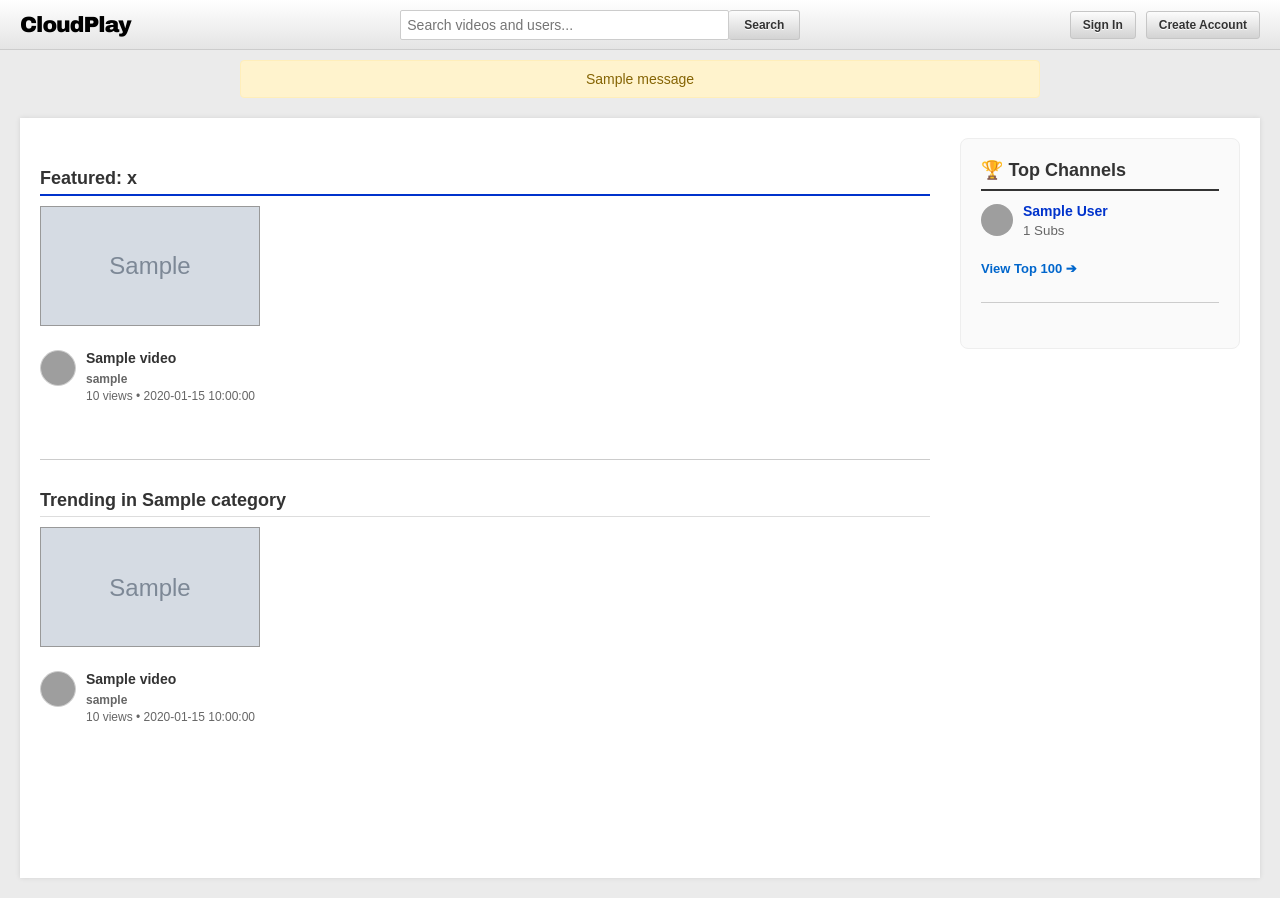
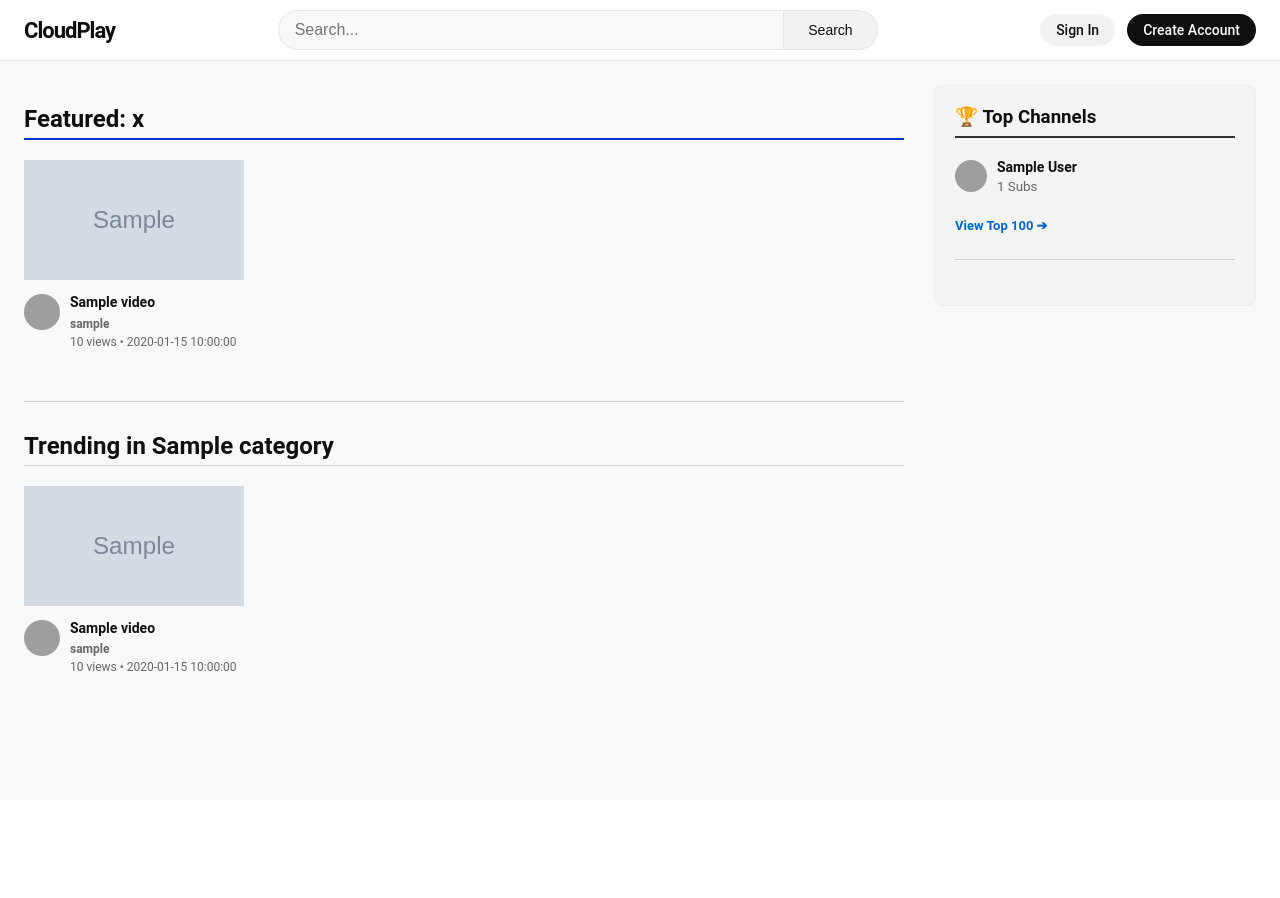
Before and after one commit to korbooru/cl, a Python web app: template templates/index.html in a window 1280 px wide. After the commit the page ends 671 px from the top, so only its background shows below. Run offline with Jinja, Linux system fonts and the light colour scheme; the template is opened without the code that fills it: most values are stand-ins (such as "Sample title", 1, 10 or a date in 2020); grey boxes marked "Sample" are stand-in pictures; one stand-in notice (Sample message) is shown; grey boxes are pictures that could not be loaded.

Commit message:
Update base.html

```diff
--- a/templates/base.html
+++ b/templates/base.html
@@ -4,97 +4,86 @@
     <meta charset="UTF-8">
     <meta name="viewport" content="width=device-width, initial-scale=1.0">
     <title>CloudPlay</title>
-    <link rel="stylesheet" href="{{ url_for('static', filename='style.css') }}">
 
-    <!-- Dark Mode Overrides for Inline Styles -->
     <style>
+        :root {
+            --bg-color: #f9f9f9;
+            --nav-bg: #ffffff;
+            --text-main: #0f0f0f;
+            --text-muted: #606060;
+            --border-color: #e5e5e5;
+            --card-bg: #ffffff;
+            --hover-bg: #f2f2f2;
+            --accent: #065fd4;
+        }
         body.dark-theme {
-            background-color: #121212 !important;
-            color: #e0e0e0 !important;
+            --bg-color: #0f0f0f;
+            --nav-bg: #0f0f0f;
+            --text-main: #f1f1f1;
+            --text-muted: #aaaaaa;
+            --border-color: #272727;
+            --card-bg: #151515;
+            --hover-bg: #272727;
+            --accent: #3ea6ff;
         }
-        body.dark-theme header {
-            background-color: #1a1a1a !important;
-            border-bottom: 1px solid #333 !important;
-        }
-        body.dark-theme input, body.dark-theme textarea {
-            background-color: #2c2c2c !important;
-            color: #fff !important;
-            border: 1px solid #555 !important;
-        }
-        body.dark-theme .settings-panel, body.dark-theme .video-card {
-            background-color: #1e1e1e !important;
-            border-color: #333 !important;
-            box-shadow: none !important;
-        }
-        body.dark-theme .settings-box {
-            background-color: #2a2a2a !important;
-            border-color: #444 !important;
-        }
-        body.dark-theme .settings-box label, body.dark-theme .settings-box small {
-            color: #ccc !important;
-        }
-        body.dark-theme a {
-            color: #90caf9 !important;
-        }
-        body.dark-theme .feed-section-title {
-            color: #fff !important;
-        }
-        body.dark-theme .sidebar-box {
-            background-color: rgba(255,255,255,0.05) !important;
-            border-color: #333 !important;
-        }
+
+        body { background-color: var(--bg-color); color: var(--text-main); font-family: Roboto, Arial, sans-serif; margin: 0; padding: 0; }
+        a { color: var(--text-main); text-decoration: none; }
+
+        /* Navbar */
+        header { display: flex; align-items: center; justify-content: space-between; padding: 10px 24px; background: var(--nav-bg); border-bottom: 1px solid var(--border-color); position: sticky; top: 0; z-index: 100; }
+        .logo a { font-size: 22px; font-weight: bold; letter-spacing: -1px; }
+        .search-bar { display: flex; flex: 1; max-width: 600px; margin: 0 40px; }
+        .search-bar input { flex: 1; padding: 10px 16px; border: 1px solid var(--border-color); border-radius: 20px 0 0 20px; background: var(--bg-color); color: var(--text-main); font-size: 16px; }
+        .search-bar button { padding: 10px 24px; border: 1px solid var(--border-color); border-left: none; border-radius: 0 20px 20px 0; background: var(--hover-bg); color: var(--text-main); cursor: pointer; }
+
+        /* Buttons & Inputs */
+        button, .btn { padding: 8px 16px; border: none; border-radius: 18px; background: var(--hover-bg); color: var(--text-main); cursor: pointer; font-weight: 500; font-size: 14px; }
+        button:hover, .btn:hover { background: var(--border-color); }
+        .btn-primary { background: var(--text-main); color: var(--bg-color); }
+        .btn-primary:hover { background: var(--text-muted); }
+
+        /* Layouts */
+        .page-container { max-width: 1600px; margin: 0 auto; padding: 24px; }
+        .grid-layout { display: flex; gap: 24px; }
+        .main-content { flex: 1; min-width: 0; }
+        .right-sidebar { width: 350px; flex-shrink: 0; }
+
+        /* Video Cards */
+        .video-grid { display: grid; grid-template-columns: repeat(auto-fill, minmax(280px, 1fr)); gap: 20px; margin-bottom: 40px; }
+        .video-card { display: flex; flex-direction: column; gap: 12px; }
+        .video-thumb { width: 100%; aspect-ratio: 16/9; object-fit: cover; border-radius: 12px; background: #000; transition: border-radius 0.2s; }
+        .video-card:hover .video-thumb { border-radius: 4px; }
+        .video-title { font-size: 16px; font-weight: 600; line-height: 1.4; display: -webkit-box; -webkit-line-clamp: 2; -webkit-box-orient: vertical; overflow: hidden; margin: 0; }
+        .video-meta { font-size: 14px; color: var(--text-muted); line-height: 1.5; }
+
+        /* Sidebars & Panels */
+        .panel { background: var(--card-bg); border: 1px solid var(--border-color); border-radius: 12px; padding: 20px; margin-bottom: 20px; }
+        .pfp-mini { width: 36px; height: 36px; border-radius: 50%; object-fit: cover; background: var(--border-color); }
     </style>
 </head>
 <body {% if dark_mode %}class="dark-theme"{% endif %}>
     <header>
-        <div class="logo">
-            <a href="/">CloudPlay</a>
-        </div>
-
-        <form action="/search" method="GET" style="display: flex; flex: 1; max-width: 400px; margin: 0 20px;">
-            <input type="text" name="q" placeholder="Search videos and users..." required style="flex: 1; padding: 6px; border: 1px solid #ccc; font-size: 14px;">
-            <button type="submit" style="padding: 6px 15px; border-left: none;">Search</button>
+        <div class="logo"><a href="/">CloudPlay</a></div>
+        <form class="search-bar" action="/search" method="GET">
+            <input type="text" name="q" placeholder="Search..." required>
+            <button type="submit">Search</button>
         </form>
-
-        <div id="navMenu">
+        <div style="display: flex; gap: 12px; align-items: center;">
             {% if current_user.is_authenticated %}
-                <div class="user-dropdown" style="display: flex; align-items: center; gap: 8px;">
-                    {% if current_user.pfp %}
-                        <img src="{{ current_user.pfp }}" class="pfp-small" style="width: 30px; height: 30px; object-fit: cover;">
-                    {% else %}
-                        <div class="pfp-small" style="width: 30px; height: 30px; background-color: #ddd;"></div>
-                    {% endif %}
-
-                    <button class="dropdown-btn">{{ current_user.username }} ▼</button>
-                    <div class="dropdown-content">
-                        <a href="/channel/{{ current_user.username }}">My Channel</a>
-                        <a href="/upload">Upload Video</a>
-                        <a href="/settings">Settings</a>
-                        <a href="/logout">Sign Out</a>
-                    </div>
-                </div>
+                <a href="/upload" class="btn">Upload</a>
+                <a href="/channel/{{ current_user.username }}" class="btn">My Channel</a>
+                <a href="/settings" class="btn">Settings</a>
+                <a href="/logout" class="btn">Logout</a>
             {% else %}
-                <div style="display: flex; gap: 10px;">
-                    <button onclick="window.location.href='/login'">Sign In</button>
-                    <button onclick="window.location.href='/register'">Create Account</button>
-                </div>
+                <a href="/login" class="btn">Sign In</a>
+                <a href="/register" class="btn btn-primary">Create Account</a>
             {% endif %}
         </div>
     </header>
 
-    <!-- System Flash Messages -->
-    {% with messages = get_flashed_messages() %}
-        {% if messages %}
-            <div style="max-width: 800px; margin: 10px auto; background-color: #fff3cd; color: #856404; padding: 10px; border-radius: 4px; border: 1px solid #ffeeba;">
-                {% for message in messages %}
-                    <p style="margin: 0; text-align: center; font-size: 14px;">{{ message }}</p>
-                {% endfor %}
-            </div>
-        {% endif %}
-    {% endwith %}
-
-    <main style="padding: 20px;">
+    <div class="page-container">
         {% block content %}{% endblock %}
-    </main>
+    </div>
 </body>
 </html>
```
